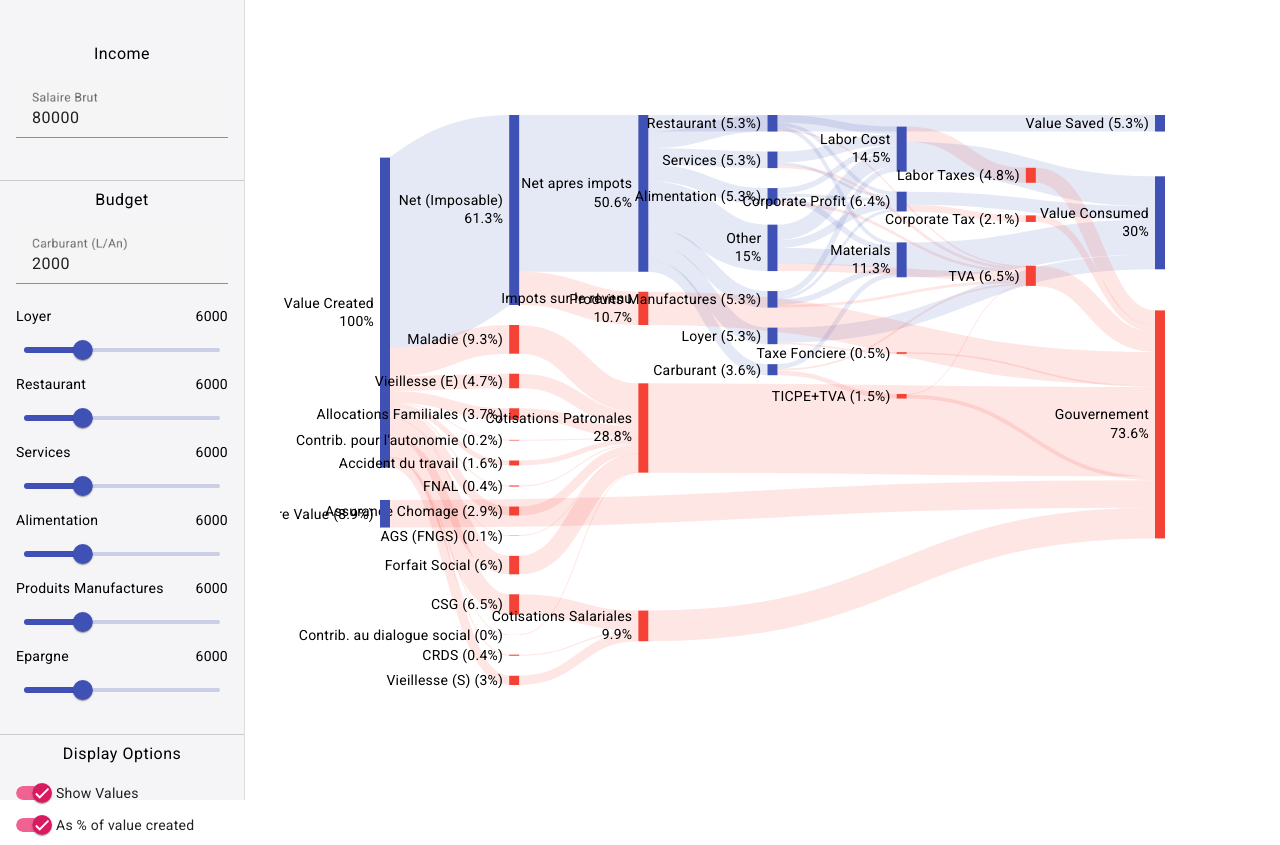
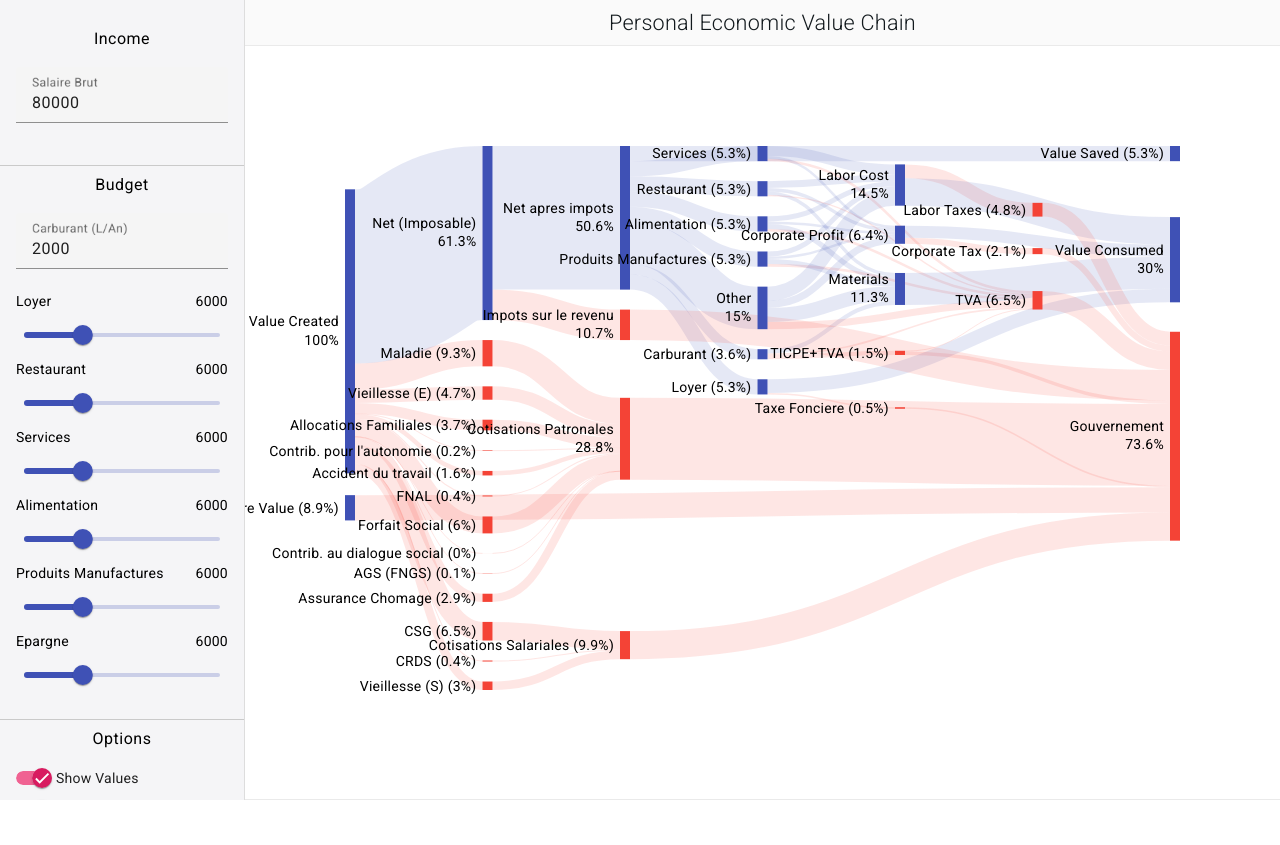
Before and after one commit to godardth/ouvalargent, an Angular app: page / in a window 1280 px wide. After the commit the page ends 800 px from the top, so only its background shows below. Built offline with nearby package versions, Linux system fonts and the light colour scheme.

Commit message:
Add the header/footer

```diff
--- a/package.json
+++ b/package.json
@@ -22,6 +22,7 @@
     "@angular/router": "^16.2.0",
     "d3": "^7.8.5",
     "d3-sankey": "^0.12.3",
+    "mathjax": "^3.2.2",
     "rxjs": "~7.8.0",
     "tslib": "^2.3.0",
     "zone.js": "~0.13.0"
@@ -33,6 +34,7 @@
     "@types/d3": "^7.4.2",
     "@types/d3-sankey": "^0.12.3",
     "@types/jasmine": "~4.3.0",
+    "@types/mathjax": "^0.0.39",
     "jasmine-core": "~4.6.0",
     "karma": "~6.4.0",
     "karma-chrome-launcher": "~3.2.0",
--- a/src/app/math/math.service.ts
+++ b/src/app/math/math.service.ts
@@ -69,9 +69,6 @@ export class MathService {
     // Take initial typesetting which MathJax performs into account
     window.MathJax.startup.promise.then(() => {
       element.innerHTML = math;
-      console.log('render - after', element.innerHTML);
-      setTimeout( () => { window.MathJax.typeset() }, 500 );
-      console.log(window.MathJax.typeset, window.MathJax.typesetPromise)
       window.MathJax.typesetPromise().then(() => {
         console.log('Math typesetting complete');
       });
--- a/src/app/sankey/sankey.component.html
+++ b/src/app/sankey/sankey.component.html
@@ -21,20 +21,48 @@
                     </div>
                 </ng-container>
             </ng-container>
-            <h4>Display Options</h4>
+            <h4>Options</h4>
             <div class="input-container slide-toggle">
-                <mat-slide-toggle [(ngModel)]="displayOptions.showValues" (ngModelChange)="updateChartDrawing()">
-                    Show Values
-                </mat-slide-toggle>
+                <mat-slide-toggle [(ngModel)]="displayOptions.showValues" (ngModelChange)="updateChartDrawing()">Show Values</mat-slide-toggle>
             </div>
-            <div class="input-container slide-toggle">
-                <mat-slide-toggle [(ngModel)]="displayOptions.asPercent" (ngModelChange)="updateChartDrawing()">
-                    As % of value created
-                </mat-slide-toggle>
+            <div class="input-container slide-toggle" *ngIf="displayOptions.showValues">
+                <mat-slide-toggle [(ngModel)]="displayOptions.asPercent" (ngModelChange)="updateChartDrawing()">As % of value created</mat-slide-toggle>
             </div>
         </div>
     </div>
     <div class="chart">
-        <div id="container"></div>
+        <div class="header">
+            <div class="title">Personal Economic Value Chain</div>
+        </div>
+        <div id="body" class="body">
+            <div id="container"></div>
+        </div>
+        <div class="footer">
+            <!-- <div class="footer-container">
+                <div class="empty-text" [ngClass]="{'visible': !legend}">Hover on a link to learn more</div>
+                <div class="container-details" [ngClass]="{'visible': legend}">
+                    <div class="detail" *ngIf="legend?.source">
+                        <div class="title">{{ legend.source?.title }}</div>
+                        <div class="text">{{ legend.source?.definition }}</div>
+                    </div>
+                    <div class="detail" *ngIf="legend?.target">
+                        <div class="title">{{ legend.target?.title }}</div>
+                        <div class="text">{{ legend.target?.definition }}</div>
+                    </div>
+                    <div class="detail" *ngIf="legend?.formula">
+                        <div class="title">Formula ({{legend?.formula}})</div>
+                        <div id="math-formula" class="text">
+                            <ng-template #noExpression>
+                                <div class="no-expression">Expression unavailable</div>
+                            </ng-template>
+                        </div>
+                    </div>
+                    <div class="detail" *ngIf="legend?.comment">
+                        <div class="title">Comment</div>
+                        <div class="text">{{ legend.comment }}</div>
+                    </div>
+                </div>
+            </div> -->
+        </div>
     </div>
 </div>
--- a/src/app/sankey/sankey.component.sass
+++ b/src/app/sankey/sankey.component.sass
@@ -1,7 +1,6 @@
 .sankey-container
     display: flex
     align-items: stretch
-    gap: 20px
     height: 100vh
 
     .inputs
@@ -10,8 +9,10 @@
         flex: 0 0 auto
         background: #f5f5f7
         border-right: 1px solid #DDD
-        padding: 15px 0px
         gap: 15px
+        overflow-y: scroll
+        &::-webkit-scrollbar
+            width: 0
         h4
             text-align: center
             padding-top: 7px
@@ -33,11 +34,62 @@
 
     .chart
         display: flex
+        flex-direction: column
+        height: 100%
+        max-height: 100%
         align-items: stretch
         justify-content: center
-        overflow: scroll
+        overflow: hidden
         flex: 1 1 500px
-        padding: 15px
         position: relative
-        #container
+        .body
+            position: relative
+            flex: 1 1 auto
+            #container
+                height: 100%
+        .header, .footer
+            background: #fafafa
+        .header
+            flex: 0 0 45px
+            display: flex
+            justify-content: space-around
+            align-items: center
+            border-bottom: 1px solid #eaeaea
+            .title
+                font-weight: 300
+                color: #12191d
+                font-size: 1.35rem
+        .footer
+            position: absolute
+            bottom: 0
+            border-top: 1px solid #eaeaea
             width: 100%
+            max-height: 300px
+            transition: max-height 1s ease
+            .empty-text, .container-details
+                opacity: 0
+                transition: opacity 0.3s ease-in-out
+                &.visible
+                    opacity: 1
+                    transition: opacity 0.3s ease-in-out 0.15s
+            .empty-text
+                position: absolute
+                bottom: 15px
+                width: 100%
+                font-weight: 300
+                color: #90a4ae
+                font-size: 1.35rem
+                text-align: center
+            .container-details
+                width: 100%
+                display: flex
+                flex: 0 0 100%
+                justify-content: space-around
+                align-items: center
+                padding: 25px
+                .detail
+                    text-align: center
+                    .title
+                        font-weight: 500
+                    .comment
+                        font-weight: 400
--- a/src/assets/france.json
+++ b/src/assets/france.json
@@ -200,5 +200,9 @@
         { "title": "Corporate Tax", "color": "tax_block" },
         { "title": "Value Consumed", "color": "value_block" },
         { "title": "Value Saved", "color": "value_block" }
+    ],
+    "definitions": [
+        { "title": "Value Created", "definition": "Economic value, corresponds to the value a company is ready to pay to have you onboard." },
+        { "title": "Cotisations Salariales", "definition": "These are all the mandatory government taxes on salary deducted from the gross salary." }
     ]
 }
--- a/src/index.html
+++ b/src/index.html
@@ -1,17 +1,16 @@
 <!doctype html>
 <html lang="en">
 <head>
+
   <!-- Google tag (gtag.js) -->
   <script async src="https://www.googletagmanager.com/gtag/js?id=G-74P305SJ91"></script>
   <script>
     window.dataLayer = window.dataLayer || [];
     function gtag(){dataLayer.push(arguments);}
     gtag('js', new Date());
-
     gtag('config', 'G-74P305SJ91');
   </script>
-  <script async src="https://pagead2.googlesyndication.com/pagead/js/adsbygoogle.js?client=ca-pub-4418210911830144"
-  crossorigin="anonymous"></script>
+  <script async src="https://pagead2.googlesyndication.com/pagead/js/adsbygoogle.js?client=ca-pub-4418210911830144" crossorigin="anonymous"></script>
   <meta charset="utf-8">
   <title>Ouvalargent</title>
   <base href="/">
@@ -20,6 +19,7 @@
   <link rel="preconnect" href="https://fonts.gstatic.com">
   <link href="https://fonts.googleapis.com/css2?family=Roboto:wght@300;400;500&display=swap" rel="stylesheet">
   <link href="https://fonts.googleapis.com/icon?family=Material+Icons" rel="stylesheet">
+
 </head>
 <body class="mat-typography">
   <app-root></app-root>
```
Also changed, not shown: src/app/sankey/sankey.component.ts (+38 -13 lines), 1 other file (tests, documents, lock files or other folders).
